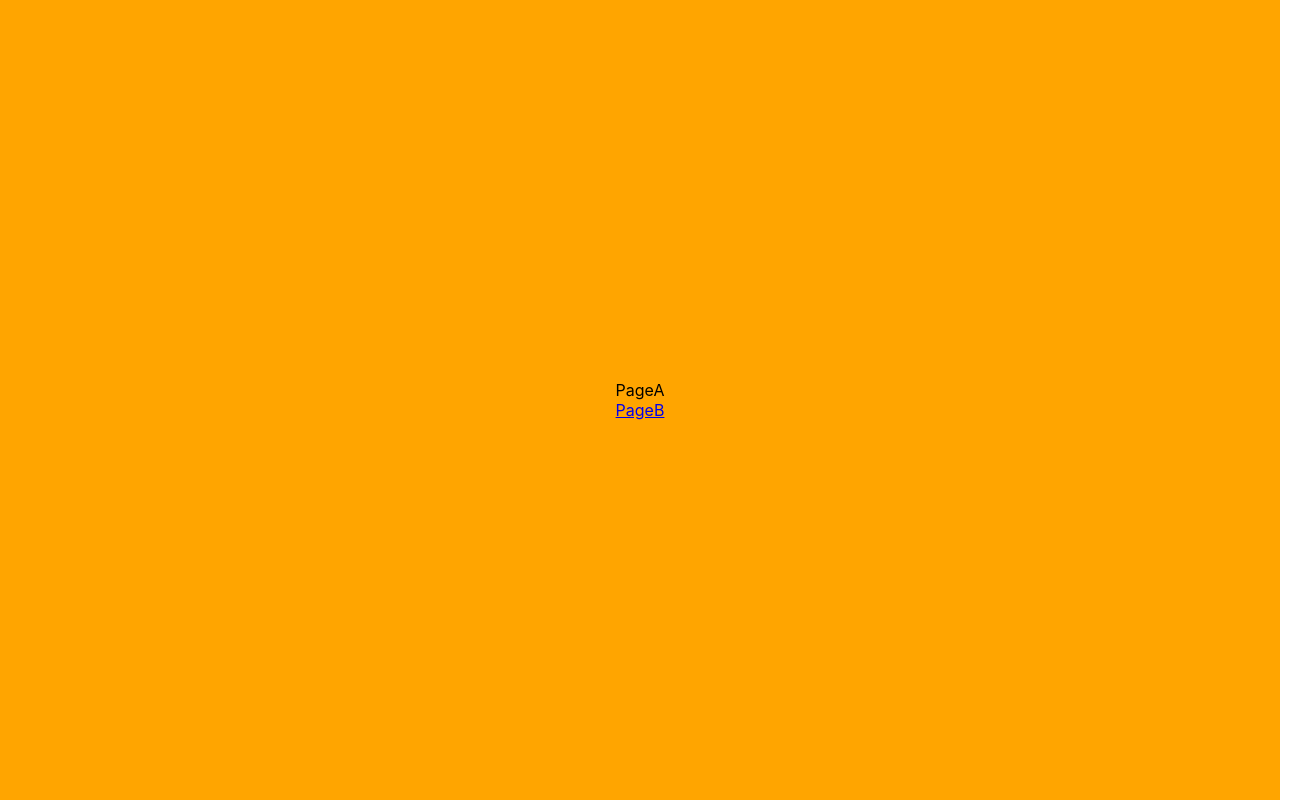
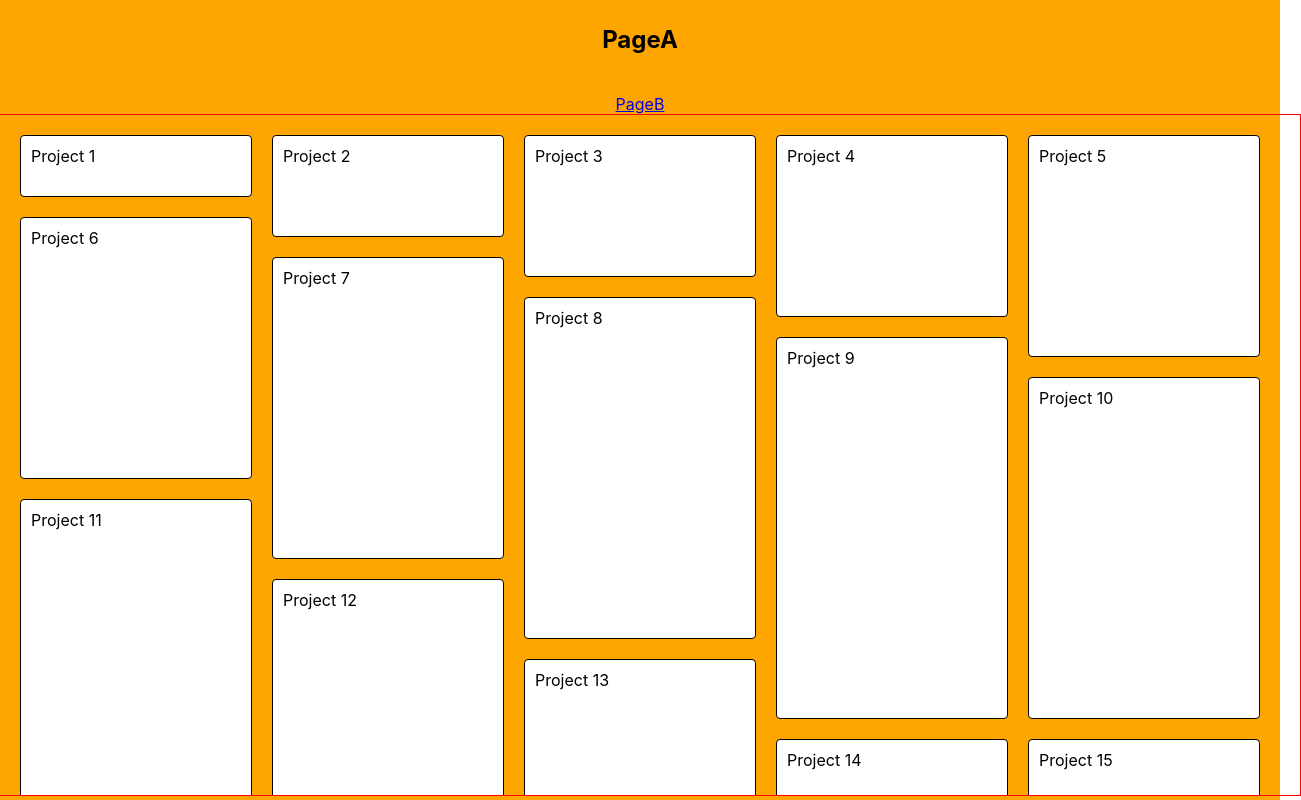
Before and after one commit to yingjieweb/react-playground, a React (Create React App) app: page / in a window 1280 px wide. Shown: the whole page, 1301 px wide, since content can reach past the window. Built offline with nearby package versions, Linux system fonts and the light colour scheme.

Commit message:
feat: 🎸 Implement masonry infinite scroll comp

```diff
--- a/src/pages/page-a/index.tsx
+++ b/src/pages/page-a/index.tsx
@@ -1,14 +1,71 @@
-import React from 'react'
-import styles from './styles.module.scss'
-import { Link } from 'react-router-dom'
+import React, { useState } from "react";
+import styles from "./styles.module.scss";
+import { Link } from "react-router-dom";
+import Masonry from "react-masonry-css";
+import InfiniteScroll from "react-infinite-scroll-component";
 
-function PageA() {
+const initialProjects = [
+  { logo: "1", title: "Project 1", height: 40 },
+  { logo: "2", title: "Project 2", height: 80 },
+  { logo: "3", title: "Project 3", height: 120 },
+  { logo: "4", title: "Project 4", height: 160 },
+  { logo: "5", title: "Project 5", height: 200 },
+  { logo: "6", title: "Project 6", height: 240 },
+  { logo: "7", title: "Project 7", height: 280 },
+  { logo: "8", title: "Project 8", height: 320 },
+  { logo: "9", title: "Project 9", height: 360 },
+  { logo: "10", title: "Project 10", height: 320 },
+  { logo: "11", title: "Project 11", height: 280 },
+  { logo: "12", title: "Project 12", height: 240 },
+  { logo: "13", title: "Project 13", height: 200 },
+  { logo: "14", title: "Project 14", height: 160 },
+  { logo: "15", title: "Project 15", height: 120 },
+  { logo: "16", title: "Project 16", height: 80 },
+  { logo: "17", title: "Project 17", height: 40 },
+];
+
+const PageA: React.FC = () => {
+  const [projects, setProjects] = useState(initialProjects);
+
+  const onLoadMore = () => {
+    console.log("onLoadMore");
+    setProjects((prevProjects) => [...prevProjects, ...initialProjects]);
+  };
+
   return (
     <div className={styles.pageA}>
-      <div className="title">PageA</div>
+      <div className={styles.title}>PageA</div>
       <Link to="/page-b">PageB</Link>
+
+      <div className={styles.projectListContainer} id="scrollableDiv">
+        <InfiniteScroll
+          dataLength={projects.length}
+          next={onLoadMore}
+          hasMore={true}
+          loader={<h4>Loading...</h4>}
+          endMessage={<h4>No more data</h4>}
+          scrollThreshold={0.9}
+          scrollableTarget="scrollableDiv"
+        >
+          <Masonry
+            className={styles.projectList}
+            columnClassName={styles.projectListColumn}
+            breakpointCols={{ default: 5, 992: 4, 786: 3 }}
+          >
+            {projects.map((project, index) => (
+              <div
+                className={styles.projectItem}
+                key={`${project.logo}-${index}`}
+                style={{ height: project.height }}
+              >
+                {project.title}
+              </div>
+            ))}
+          </Masonry>
+        </InfiniteScroll>
+      </div>
     </div>
-  )
-}
+  );
+};
 
-export default PageA
+export default PageA;
--- a/src/pages/page-a/styles.module.scss
+++ b/src/pages/page-a/styles.module.scss
@@ -6,9 +6,37 @@
   flex-direction: column;
   justify-content: center;
   align-items: center;
+
   .title {
+    padding: 20px;
+    margin-bottom: 20px;
     font-size: 24px;
     font-weight: bold;
-    margin-bottom: 20px;
+  }
+
+  .projectListContainer {
+    width: 100vw;
+    height: 80vh;
+    border: 1px solid red;
+    overflow-y: auto;
+    padding: 20px;
+
+    .projectList {
+      width: auto;
+      display: flex;
+      padding: 0 10px;
+
+      .projectListColumn {
+        padding: 0 10px; // Masonry 列间距
+      }
+
+      .projectItem {
+        margin-bottom: 20px;
+        border: 1px solid #000;
+        background: white;
+        border-radius: 4px;
+        padding: 10px;
+      }
+    }
   }
 }
```
